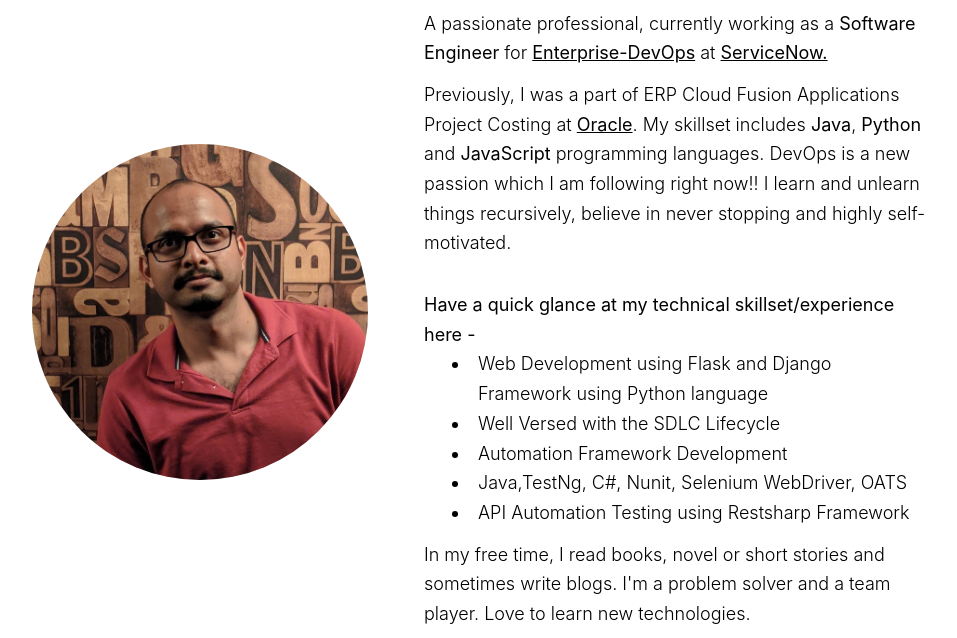
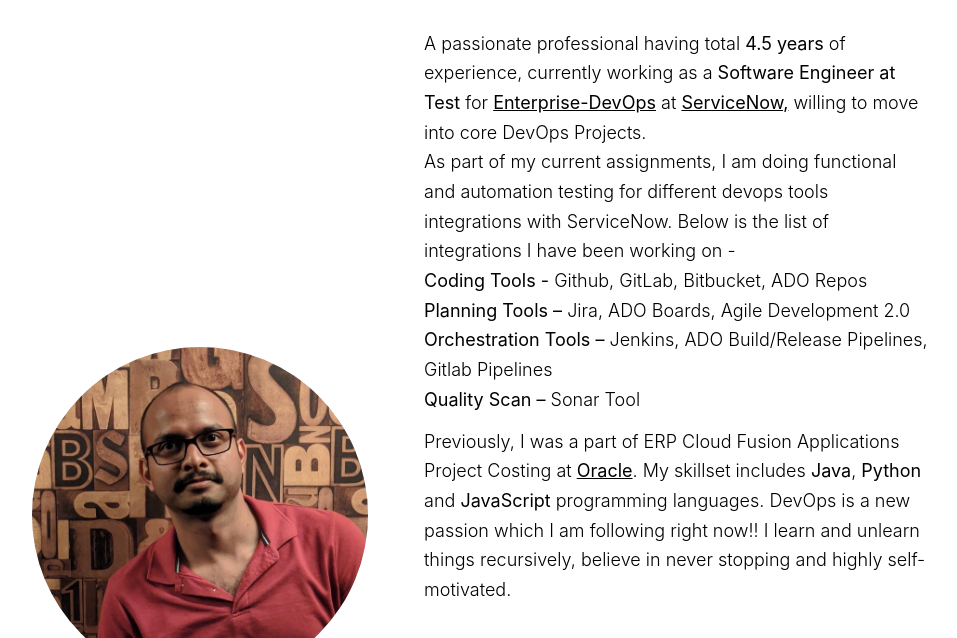
Before and after one commit to rohitkr7/rohitkr7.github.io, a plain HTML site: page index.html in a window 1280 px wide. Shown: the part 122-760 px from the top of the page, without its empty margins (160-1117 px from the left). Drawn offline with Linux system fonts and the light colour scheme.

Commit message:
updates in SN

```diff
--- a/index.html
+++ b/index.html
@@ -29,8 +29,14 @@
             <div class="content">
                 <h1>Rohit Kr Roy</h1>
                 <p class="major"><b>Software Engineer @ ServiceNow | Ex - Oracle</b></p>
-                <p>A passionate professional, currently working as a <b>Software Engineer</b> for <a href="https://docs.servicenow.com/bundle/rome-devops/page/product/enterprise-dev-ops/concept/dev-ops-bundle-landing-page.html"><b>Enterprise-DevOps</b></a> at
-                    <b><a href="https://www.oracle.com/" target="_blank">ServiceNow.</a></b>
+                A passionate professional having total <b>4.5 years</b> of experience, currently working as a <b>Software Engineer at Test</b> for <a href="https://docs.servicenow.com/bundle/rome-devops/page/product/enterprise-dev-ops/concept/dev-ops-bundle-landing-page.html"><b>Enterprise-DevOps</b></a> at
+                    <b><a href="https://www.servicenow.com/" target="_blank">ServiceNow,</a></b> willing to move into core DevOps Projects.
+                    <br />As part of my current assignments, I am doing functional and automation testing for different devops tools integrations with ServiceNow.
+                    Below is the list of integrations I have been working on -
+                    <br /><b>Coding Tools - </b>Github, GitLab, Bitbucket, ADO Repos<br />
+                    <b>Planning Tools – </b>Jira, ADO Boards, Agile Development 2.0<br />
+                    <b>Orchestration Tools – </b>Jenkins, ADO Build/Release Pipelines, Gitlab Pipelines<br />
+                    <b>Quality Scan –</b> Sonar Tool
                 </p>
                 <p>Previously, I was a part of ERP Cloud Fusion Applications Project Costing at <b><a
                             href="https://www.oracle.com/" target="_blank">Oracle</a></b>.
@@ -39,8 +45,8 @@
                     in never stopping and highly self-motivated.</p>
                 <b>Have a quick glance at my technical skillset/experience here - </b>
                 <div style="margin-left:30px">
-                    <ul>
-                        <li>Web Development using Flask and Django Framework using Python language</li>
+                    <ul><li>DevOps - Github, GitLab, Bitbucket, Jenkins, ADO, Jira</li>
+                        <li>Web Development using Flask and Django Framework using Python language (Self Project)</li>
                         <li>Well Versed with the SDLC Lifecycle</li>
                         <li>Automation Framework Development</li>
                         <li>Java,TestNg, C#, Nunit, Selenium WebDriver, OATS</li>
```
